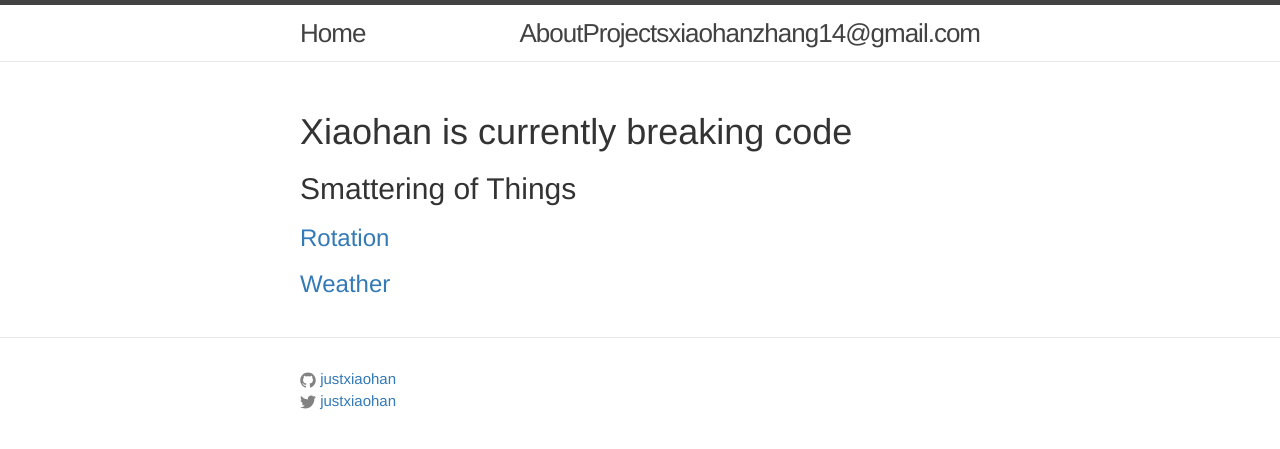
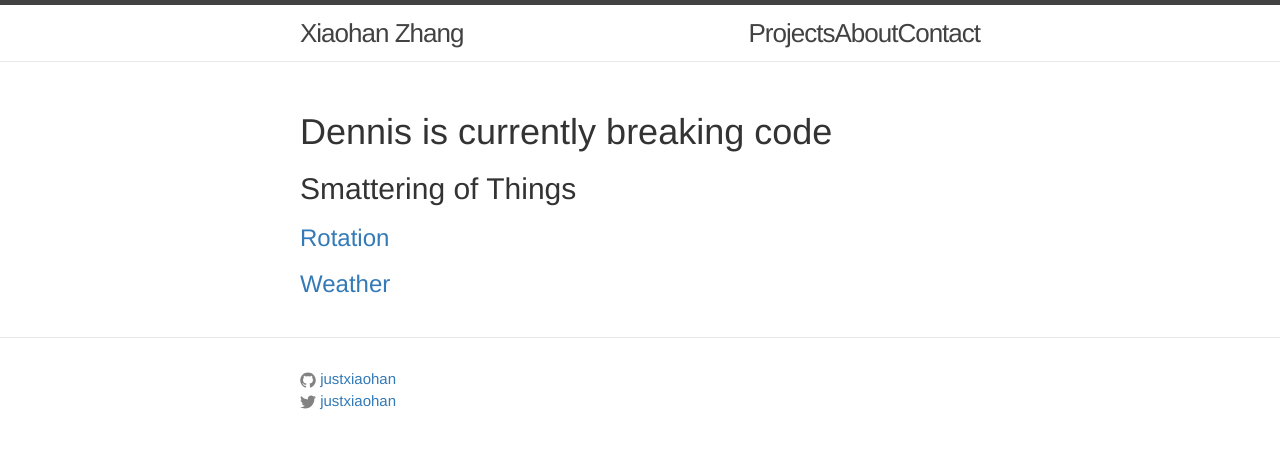
Before and after one commit to justxiaohan/justxiaohan.github.io, a Jekyll site: the page built from index.html, in a window 1280 px wide. Shown: the top 449 px of the page. Built offline with Jekyll 4.4.1, drawn with Linux system fonts in a browser that asks for light colours; nearby versions of some CDN libraries.

Commit message:
changed name to Dennis

```diff
--- a/_includes/header.html
+++ b/_includes/header.html
@@ -2,7 +2,7 @@
 
   <div class="wrapper">
 
-    <a class="site-title" href="{{ site.baseurl }}/">Home</a>
+    <a class="site-title" href="{{ site.baseurl }}/">Xiaohan Zhang</a>
 
 
 
@@ -18,9 +18,9 @@
       <div class="trigger">
         {% for my_page in site.pages %}
           {% if my_page.title %}
+          <a class="site-title" href="{{ site.baseurl }}/projects">Projects</a>
           <a class="site-title" href="{{ site.baseurl }}/about">About</a>
-          <a class="site-title" href="{{ site.baseurl }}/">Projects</a>
-          <a class="site-title" href="mailto:{{ site.email }}">{{ site.email }}</a>
+          <a class="site-title" href="mailto:{{ site.email }}">Contact</a>
           {% endif %}
         {% endfor %}
       </div>
--- a/index.html
+++ b/index.html
@@ -3,16 +3,16 @@ layout: default
 ---
 
 <div class='home'>
-  <h1>Xiaohan is currently<span id='doing'></span></h1>
+  <h1>Dennis is currently<span id='doing'></span></h1>
 
   <div class='home-content'>
     <h2>Smattering of Things</h2>
 
     <div class='home-feature'>
-      <div class='home-item'>
+      <div class='home-feature-item'>
         <a href='/rotation'><h3>Rotation</h3></a>
       </div>
-      <div class='home-item'>
+      <div class='home-feature-item'>
         <a href='weather'><h3>Weather</h3></a>
       </div>
 <!--code for posts
--- a/random.js
+++ b/random.js
@@ -1,4 +1,4 @@
-var currently = ['eating a baked potato', 'breaking code', 'sleeping', 'memorizing Drake lyrics'];
+var currently = ['eating a baked potato', 'breaking code', 'breaking hearts', 'napping', 'memorizing Drake lyrics'];
 
 function displayCurrently() {
 	return currently[Math.floor(Math.random() * currently.length)];
```
Also changed, not shown: 2 other files.
